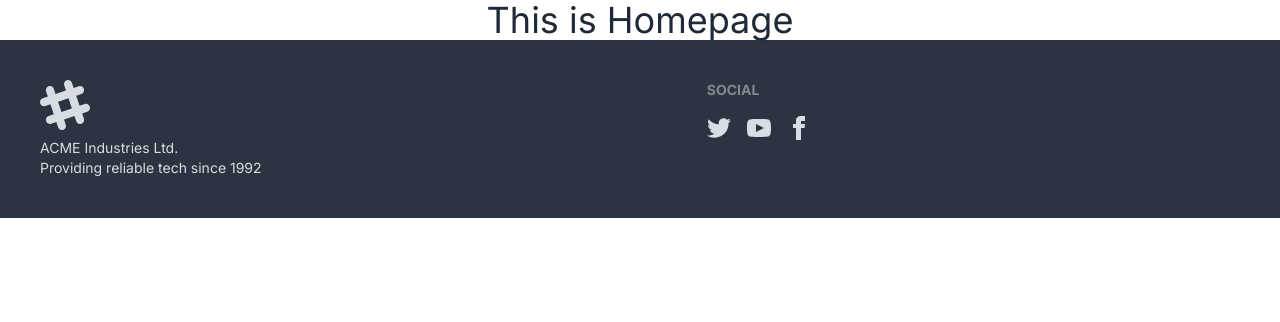
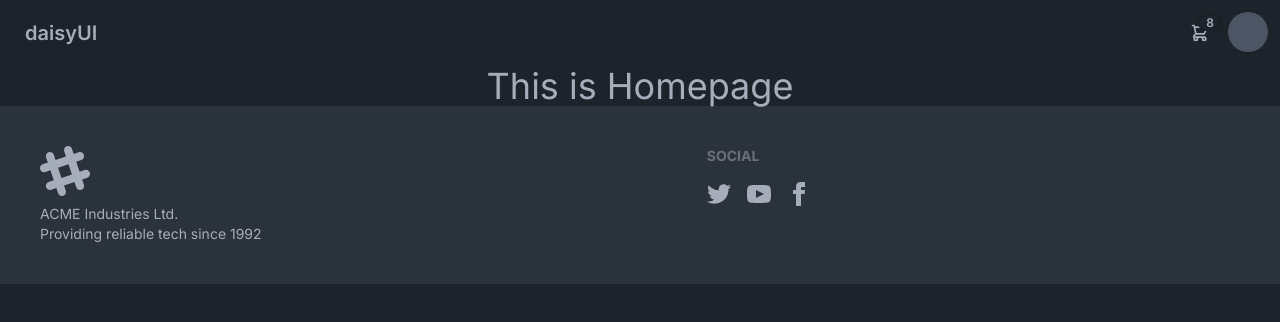
Before and after one commit to HasibUddin1/easy-shop-nextjs, a Next.js app: page / in a window 1280 px wide. Shown: the top 322 px of the page. Built offline with nearby package versions, Linux system fonts and the light colour scheme.

Commit message:
added navbar

```diff
--- a/src/app/layout.jsx
+++ b/src/app/layout.jsx
@@ -1,6 +1,7 @@
 import Footer from '@/components/Footer'
 import './globals.css'
 import { Inter } from 'next/font/google'
+import Navbar from '@/components/Navbar'
 
 const inter = Inter({ subsets: ['latin'] })
 
@@ -11,11 +12,18 @@
 
 export default function RootLayout({ children }) {
   return (
-    <html lang="en">
-      <body className={inter.className}>{children}</body>
-      <div>
-        <Footer></Footer>
-      </div>
+    <html lang="en" data-theme="dark" className='transition-all'>
+
+      <body className={inter.className}>
+        <div>
+          <Navbar></Navbar>
+        </div>
+        {children}
+        <div>
+          <Footer></Footer>
+        </div>
+      </body>
+
     </html>
   )
 }
--- a/src/app/page.jsx
+++ b/src/app/page.jsx
@@ -1,4 +1,4 @@
-import Image from 'next/image'
+
 
 export default function Home() {
   return (
--- /dev/null
+++ b/src/components/Navbar.jsx
@@ -0,0 +1,50 @@
+import Image from "next/image";
+
+
+const Navbar = () => {
+    return (
+        <div className="navbar bg-base-100">
+            <div className="flex-1">
+                <a className="btn btn-ghost normal-case text-xl">daisyUI</a>
+            </div>
+            <div className="flex-none">
+                <div className="dropdown dropdown-end">
+                    <label tabIndex={0} className="btn btn-ghost btn-circle">
+                        <div className="indicator">
+                            <svg xmlns="http://www.w3.org/2000/svg" className="h-5 w-5" fill="none" viewBox="0 0 24 24" stroke="currentColor"><path strokeLinecap="round" strokeLinejoin="round" strokeWidth="2" d="M3 3h2l.4 2M7 13h10l4-8H5.4M7 13L5.4 5M7 13l-2.293 2.293c-.63.63-.184 1.707.707 1.707H17m0 0a2 2 0 100 4 2 2 0 000-4zm-8 2a2 2 0 11-4 0 2 2 0 014 0z" /></svg>
+                            <span className="badge badge-sm indicator-item">8</span>
+                        </div>
+                    </label>
+                    <div tabIndex={0} className="mt-3 z-[1] card card-compact dropdown-content w-52 bg-base-100 shadow">
+                        <div className="card-body">
+                            <span className="font-bold text-lg">8 Items</span>
+                            <span className="text-info">Subtotal: $999</span>
+                            <div className="card-actions">
+                                <button className="btn btn-primary btn-block">View cart</button>
+                            </div>
+                        </div>
+                    </div>
+                </div>
+                <div className="dropdown dropdown-end">
+                    <label tabIndex={0} className="btn btn-ghost btn-circle avatar">
+                        <div className="w-10 rounded-full bg-gray-600">
+
+                        </div>
+                    </label>
+                    <ul tabIndex={0} className="menu menu-sm dropdown-content mt-3 z-[1] p-2 shadow bg-base-100 rounded-box w-52">
+                        <li>
+                            <a className="justify-between">
+                                Profile
+                                <span className="badge">New</span>
+                            </a>
+                        </li>
+                        <li><a>Settings</a></li>
+                        <li><a>Logout</a></li>
+                    </ul>
+                </div>
+            </div>
+        </div>
+    );
+};
+
+export default Navbar;
```
